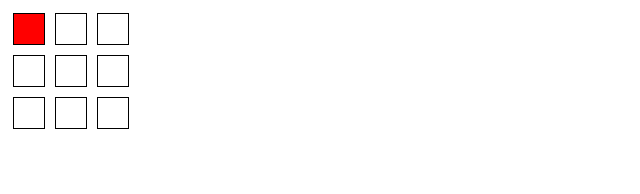
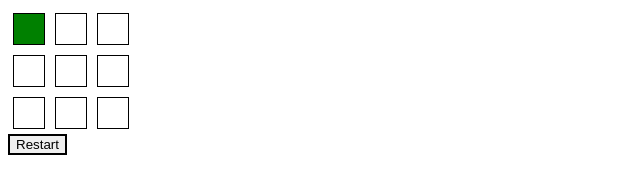
Before and after one commit to vigneshshankar96/the-odin-project, a plain HTML site: page 03-exercise-tic-tac-toe/index.html in a window 1280 px wide. Both pictures are taken after a click on the element 29 px from the left and 29 px from the top of the page. Shown: the whole page, without its empty margins (0-640 px from the left). Drawn offline with Linux system fonts and the light colour scheme.

Commit message:
Add restart button and game status display
Signed-off-by: Vignesh <vignesh.shankar@solitontech.com>

```diff
--- a/03-exercise-tic-tac-toe/index.html
+++ b/03-exercise-tic-tac-toe/index.html
@@ -6,6 +6,9 @@
     <body>
         <game-board>
         </game-board>
+        <button id='restart-button'>Restart</button>
+        <game-status-display>
+        </game-status-display>
         <script src="src/main.js"></script>
     </body>
 </html>
--- a/03-exercise-tic-tac-toe/src/main.js
+++ b/03-exercise-tic-tac-toe/src/main.js
@@ -1,13 +1,28 @@
 const displayController = (
     function() {
+
+        const gameBoardDOM = document.querySelector('game-board');
+        const gameStatus = document.querySelector('game-status-display');
+        const restartButton = document.querySelector('#restart-button');
+
+        const disableInterface = function() {
+            gameBoardDOM.classList.add('disable-click');
+        };
+
+        const enableInterface = function() {
+            gameBoardDOM.classList.remove('disable-click');
+        };
+
+        const updateStatusDisplay = function(text) {
+            gameStatus.innerText = text;
+        };
 
         const render = function() {
 
             const _array = gameBoard.getArray();
 
-            const gameBoardInterface = document.querySelector('game-board');
-            while (gameBoardInterface.firstChild) {
-                gameBoardInterface.removeChild(gameBoardInterface.lastChild);
+            while (gameBoardDOM.firstChild) {
+                gameBoardDOM.removeChild(gameBoardDOM.lastChild);
             }
 
             for (let row = 0; row < _array.length; row++) {
@@ -17,19 +32,28 @@ const displayController = (
                     cell.setAttribute('row', row);
                     cell.setAttribute('column', column);
                     cell.addEventListener('click', function(event) {
-                        const _row = event.target.getAttribute('row');
-                        const _column = event.target.getAttribute('column');
-                        const currentPlayer = gameBoard.getCurrentPlayer();
-                        gameBoard.registerMove(currentPlayer, _row, _column);
-                        event.target.style.backgroundColor = currentPlayer.color;
+                        const _row = parseInt(event.target.getAttribute('row'));
+                        const _column = parseInt(event.target.getAttribute('column'));
+                        if (gameBoard.checkIfValidMove(_row, _column)) {
+                            const currentPlayer = gameBoard.getCurrentPlayer();
+                            gameBoard.registerMove(currentPlayer, _row, _column);
+                            event.target.style.backgroundColor = currentPlayer.color;
+                        }
                     })
-                    gameBoardInterface.appendChild(cell);
+                    gameBoardDOM.appendChild(cell);
                 }
                 const cellBreak = document.createElement('br');
-                gameBoardInterface.appendChild(cellBreak);
-            }
+                gameBoardDOM.appendChild(cellBreak);
+            };
+
+            restartButton.addEventListener('click', function(event) {
+                gameBoard.reset();
+                enableInterface();
+                updateStatusDisplay('');
+                render();
+            })
         }
-        return { render };
+        return { render, disableInterface, updateStatusDisplay };
     }
 )();
 
@@ -52,21 +76,22 @@ const gameBoard = (
                 player.id = playersList.push(player) - 1;
             }
             if (playersList.length == MAX_PLAYERS) {
-                // Choose a random player to make the first move
-                currentPlayer = playersList[Math.floor(Math.random() * MAX_PLAYERS)];
+                assignRandomCurrentPlayer();
             }
         };
 
+        const assignRandomCurrentPlayer = function() {
+            currentPlayer = playersList[Math.floor(Math.random() * MAX_PLAYERS)];
+        };
+
         const registerMove = function(player, row, column) {
-            if (player.id !== currentPlayer.id) {
-                console.log('Wait for your turn: ' + player.getName());
-                return;
-            }
             _array[row][column] = player.id;
             if (checkIfWinner(currentPlayer)) {
-                console.log(currentPlayer.getName() + ' won!!');
-                reset();
-                displayController.render();
+                displayController.disableInterface();
+                displayController.updateStatusDisplay(
+                    currentPlayer.getName() + ' won!'
+                );
+                assignRandomCurrentPlayer();
             } else {
                 const nextPlayerId = currentPlayer.id == MAX_PLAYERS - 1 ? 0 : currentPlayer.id + 1;
                 currentPlayer = playersList[nextPlayerId];
@@ -108,13 +133,21 @@ const gameBoard = (
             return indices;
         };
 
+        const checkIfValidMove = function(row, column) {
+            move = [row, column];
+            var move_as_string = JSON.stringify(move);
+            return getIndicesForId(POS_MOVES_ID).some(function(ele) {
+                return JSON.stringify(ele) === move_as_string;
+            });
+        };
+
         const getArray = function() {
             return _array;
         };
 
         const getCurrentPlayer = function() {
             return currentPlayer;
-        }
+        };
 
         const reset = function() {
             _array = [
@@ -124,7 +157,7 @@ const gameBoard = (
             ];
         };
 
-        return { registerPlayer, getArray, reset, registerMove, getCurrentPlayer };
+        return { registerPlayer, getArray, reset, registerMove, getCurrentPlayer, checkIfValidMove };
     }
 )();
 
--- a/03-exercise-tic-tac-toe/styles/style.css
+++ b/03-exercise-tic-tac-toe/styles/style.css
@@ -6,3 +6,12 @@
     margin: 5px;
     border: solid black 1px;
 }
+
+#restart-button {
+    border: solid 2px black;
+}
+
+.disable-click {
+    pointer-events:none;
+    opacity: 50%;
+}
```
